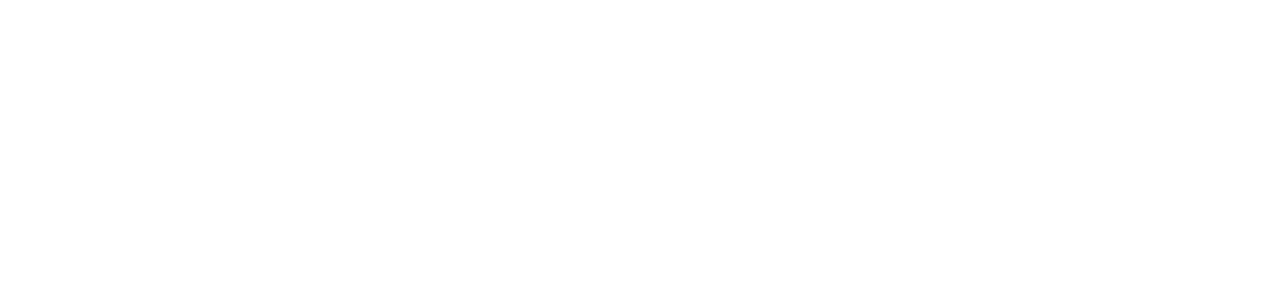
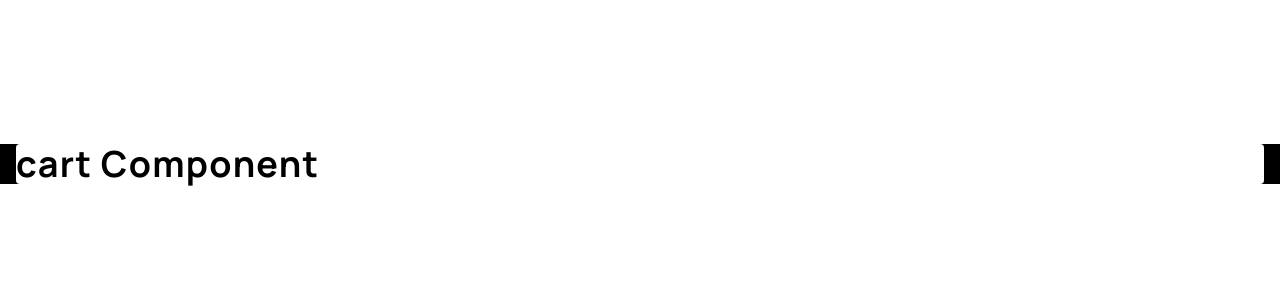
Before and after one commit to BilalHassen/audiophile-web-site, a React (Vite) app: page /cart in a window 1280 px wide. Before the commit this address had no page. Shown: the top 300 px of the page. Built offline with nearby package versions, Linux system fonts and the light colour scheme.

Commit message:
add displaying cart logic

```diff
--- a/src/App.jsx
+++ b/src/App.jsx
@@ -18,7 +18,7 @@ function App() {
           <Route path="speakers" element={<SpeakersPage />} />
           <Route path="earphones" element={<EarPhonesPage />} />
           <Route path="products/:id" element={<ProductPage />} />
-          <Route path="cart/:id" element={<Cart />} />
+          <Route path="cart" element={<Cart />} />
         </Routes>
       </BrowserRouter>
     </>
--- a/src/Components/Cart/Cart.jsx
+++ b/src/Components/Cart/Cart.jsx
@@ -1,10 +1,15 @@
 import { useParams } from "react-router-dom";
+import "./Cart.scss";
 export default function Cart() {
   const { id } = useParams();
   console.log(id);
   return (
     <>
-      <h1>cart Component</h1>
+      <div className="cart">
+        <div className="cart__container">
+          <h1>cart Component</h1>
+        </div>
+      </div>
     </>
   );
 }
--- a/src/Components/Cart/Cart.scss
+++ b/src/Components/Cart/Cart.scss
@@ -0,0 +1,18 @@
+@use "../../styles/partials/mixins" as *;
+@use "../../styles/partials/variables" as *;
+
+.cart {
+  width: 100%;
+  z-index: 1000;
+  position: absolute;
+  top: 18%;
+  right: 0%;
+  background-color: black;
+  padding-left: 1.6rem;
+  padding-right: 1.6rem;
+
+  &__container {
+    background-color: white;
+    border-radius: 4px;
+  }
+}
--- a/src/Components/Header/Header.jsx
+++ b/src/Components/Header/Header.jsx
@@ -6,10 +6,14 @@ import { useState, useEffect } from "react";
 import HeaderNav from "../HeaderNav/HeaderNav";
 import "./Header.scss";
 import { Link } from "react-router-dom";
+import Cart from "../Cart/Cart";
 export default function Header() {
   const [isActive, setIsActive] = useState(false);
   const [isTablet, setTablet] = useState(false);
   const [isDesktop, setDesktop] = useState(false);
+
+  // state for handling modal open and close
+  const [isOpen, setModalOpen] = useState(false);
 
   const storedData = localStorage.getItem("cart_id");
   console.log(storedData);
@@ -45,6 +49,12 @@ export default function Header() {
     setIsActive(!isActive);
   };
 
+  const handleCartModal = () => {
+    setModalOpen((prevState) => {
+      return !prevState;
+    });
+  };
+
   return (
     <>
       <section className="header">
@@ -68,13 +78,14 @@ export default function Header() {
           </>
         )}
         {isDesktop ? <HeaderNav /> : null}
-        <Link to={`cart/${storedData}`}>
-          <img
-            classname="header__cart-icon"
-            src={cartIcon}
-            alt="cart-icon"
-          ></img>
-        </Link>
+
+        <img
+          onClick={handleCartModal}
+          classname="header__cart-icon"
+          src={cartIcon}
+          alt="cart-icon"
+        ></img>
+        {isOpen ? <Cart /> : null}
       </section>
       {isActive ? <Nav /> : ""}
     </>
```
